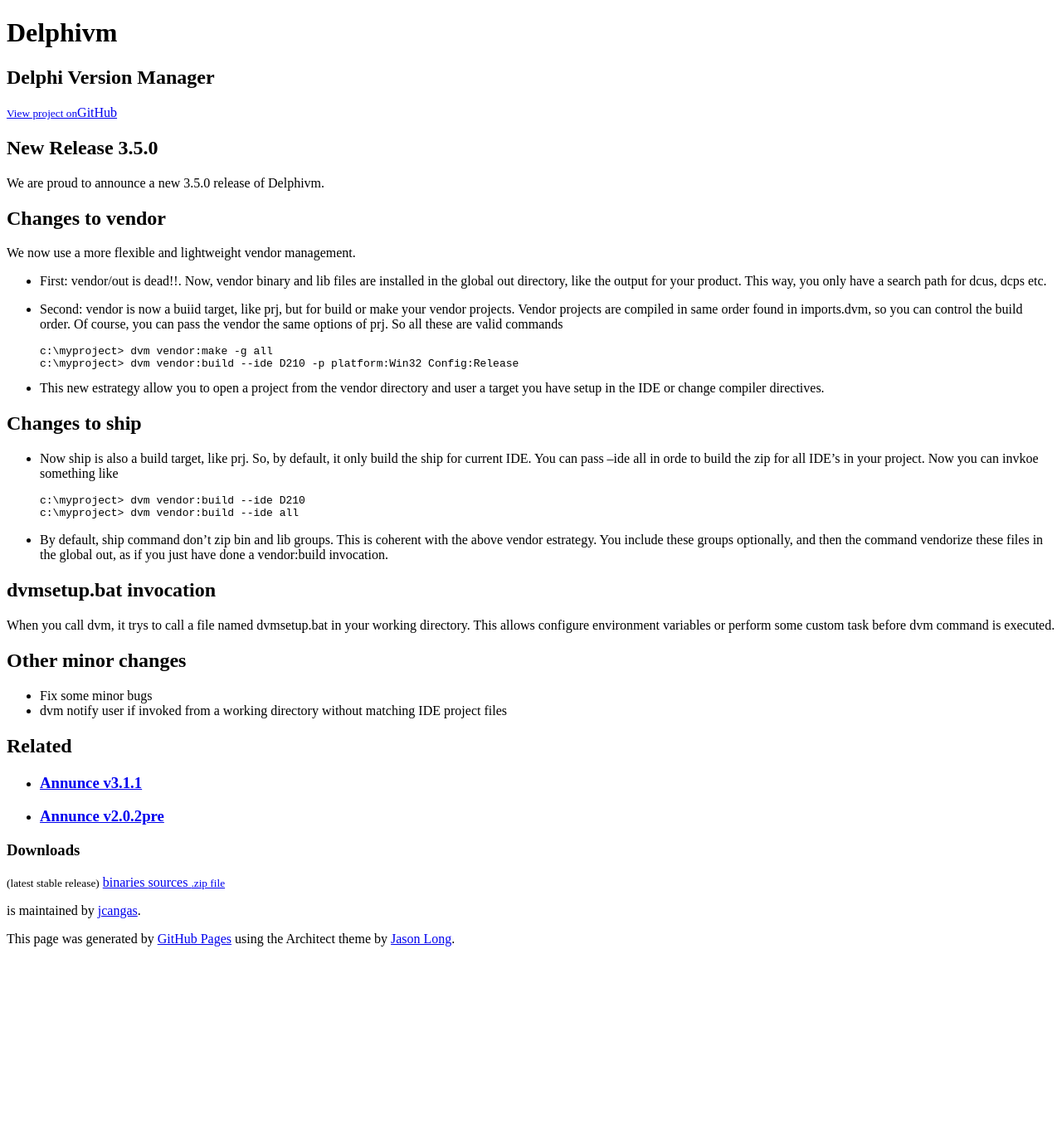
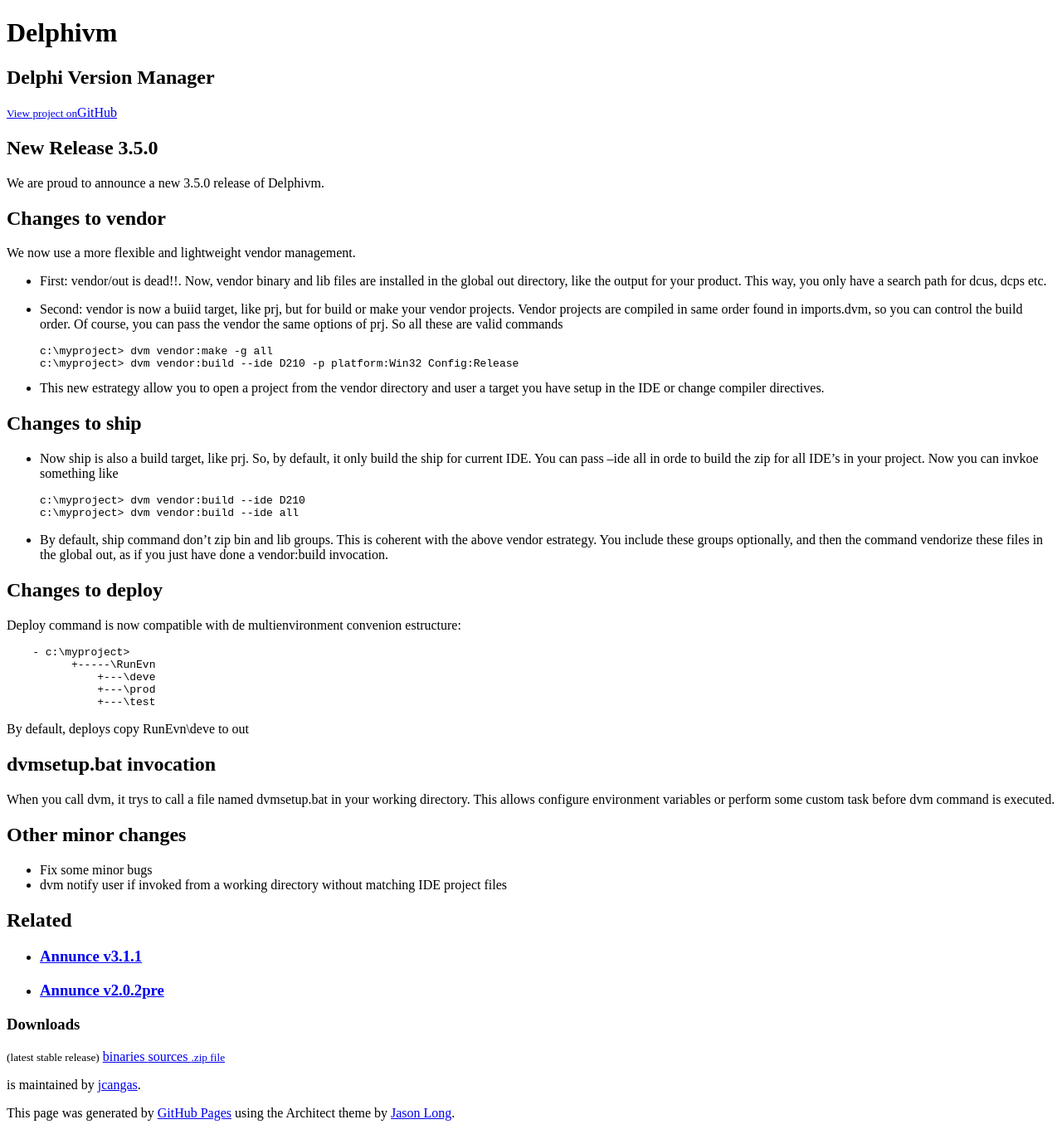
Before and after one commit to jcangas/DelphiVM, a Jekyll site: the page built from _posts/2015-11-02-new-release-350.markdown, in a window 1280 px wide. Shown: the whole page at 83% size. Built offline with Jekyll 4.4.1, drawn with Linux system fonts in a browser that asks for light colours; before the commit the page ends 1157 px from its top, so only the background shows below that.

Commit message:
update [ann] release 3.5.0

```diff
--- a/_posts/2015-11-02-new-release-350.markdown
+++ b/_posts/2015-11-02-new-release-350.markdown
@@ -28,6 +28,19 @@
 
 * By default, ship command don't zip bin and lib groups. This is coherent with the above vendor estrategy. You include these groups optionally, and then the command vendorize these files in the global out, as if you just have done a vendor:build invocation.
 
+## Changes to deploy
+
+Deploy command is now compatible with de multienvironment convenion estructure:
+
+        - c:\myproject>
+              +-----\RunEvn
+                  +---\deve
+                  +---\prod
+                  +---\test
+
+By default, deploys copy RunEvn\deve to out
+
+
 ## dvmsetup.bat invocation
 
 When you call dvm, it trys to call a file named dvmsetup.bat in your working directory. This allows configure environment variables or perform some custom task before dvm command is executed.
```
